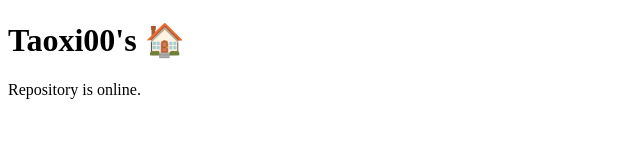
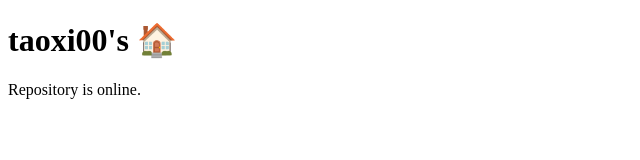
Before and after one commit to 22556565/taoxi00, a plain HTML site: page index.html in a window 1280 px wide. Shown: the whole page, without its empty margins (0-640 px from the left). Drawn offline with Linux system fonts and the light colour scheme.

Commit message:
更新 index.html

```diff
--- a/index.html
+++ b/index.html
@@ -5,7 +5,7 @@
   <title>Taoxi00 Source</title>
 </head>
 <body>
-  <h1>Taoxi00's 🏠</h1>
+  <h1>taoxi00's 🏠</h1>
   <p>Repository is online.</p>
 </body>
 </html>
```
